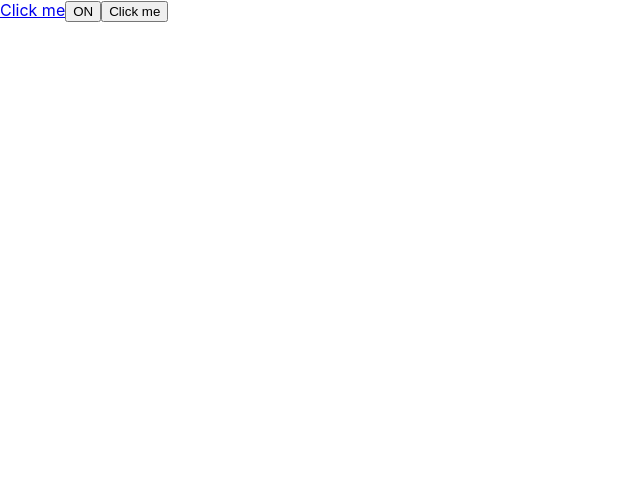
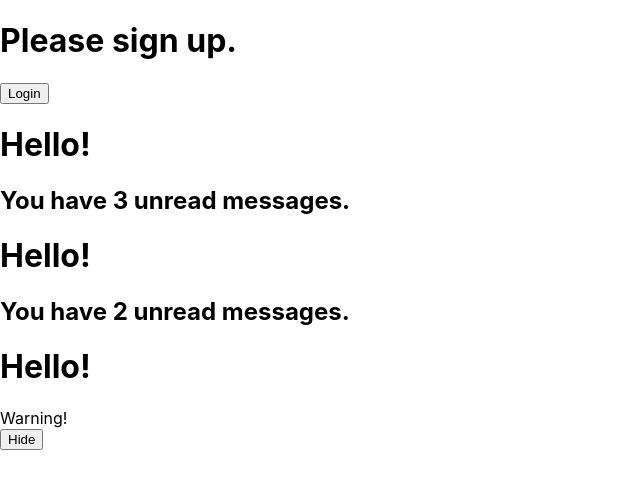
Before and after one commit to mrkajetanp/web-development, a React (Create React App) app in the folder React/Projects/game-tutorial/: page / in a window 1280 px wide. Shown: the top 488 px of the page, without its empty margins (0-640 px from the left). Built offline with nearby package versions, Linux system fonts and the light colour scheme.

Commit message:
[React] Basics - Conditional Rendering

```diff
--- /dev/null
+++ b/React/Projects/game-tutorial/src/ConditionalRendering.tsx
@@ -0,0 +1,147 @@
+
+import React from 'react';
+import './App.css';
+
+function Mailbox(props: {unreadMessages: string[]}) {
+    let unreadMessages = props.unreadMessages;
+
+    return (
+        <div>
+            <h1>Hello!</h1>
+            {unreadMessages.length > 0 &&
+                <h2>
+                    You have {unreadMessages.length} unread messages.
+                </h2>
+            }
+        </div>
+    );
+}
+
+function LoginButton(props: any) {
+    return (
+        <button onClick={props.onClick}>
+            Login
+        </button>
+    );
+}
+
+function LogoutButton(props: any) {
+    return (
+        <button onClick={props.onClick}>
+        Logout
+        </button>
+    );
+}
+
+function UserGreeting(props: {}) {
+    return <h1>Welcome back!</h1>;
+}
+
+function GuestGreeting(props: {}) {
+    return <h1>Please sign up.</h1>;
+}
+
+function Greeting(props: { isLoggedIn: boolean }) {
+    let isLoggedIn = props.isLoggedIn;
+
+    if (isLoggedIn) {
+        return <UserGreeting />;
+    }
+
+    return <GuestGreeting />;
+}
+
+class LoginControl extends React.Component {
+    state: { isLoggedIn: boolean };
+
+    constructor(props: any) {
+        super(props);
+        this.state = { isLoggedIn: false };
+    }
+
+    handleLoginClick = () => {
+        this.setState({ isLoggedIn: true });
+    }
+
+    handleLogoutClick = () => {
+        this.setState({ isLoggedIn: false });
+    }
+
+    render() {
+        let isLoggedIn = this.state.isLoggedIn;
+
+        let button;
+        if (isLoggedIn) {
+            button = <LogoutButton onClick={this.handleLogoutClick} />;
+        } else {
+            button = <LoginButton onClick={this.handleLoginClick} />;
+        }
+
+        return (
+            <div>
+                <Greeting isLoggedIn={isLoggedIn} />
+                { button }
+            </div>
+        )
+    }
+}
+
+let messages: string[] = ["React", "Re: React", "Re:Re: React"];
+let messages2: string[] = ["React", "Re: React"];
+let messages3: string[] = [];
+
+function WarningBanner(props: { warn: boolean }) {
+    if (!props.warn) {
+        return null;
+    }
+
+    return (
+        <div className="warning">
+            Warning!
+        </div>
+    )
+}
+
+class Page extends React.Component {
+    state: { showWarning: boolean };
+
+    constructor(props: { warn: boolean }) {
+        super(props);
+        this.state = { showWarning: true };
+    }
+
+    handleToggleClick = () => {
+        this.setState((state: { showWarning: boolean }) => ({
+            showWarning: !state.showWarning
+        }));
+    }
+
+    render() {
+        return (
+            <div>
+                <WarningBanner warn={this.state.showWarning} />
+                <button onClick={this.handleToggleClick}>
+                    {this.state.showWarning ? 'Hide' : 'Show'}
+                </button>
+            </div>
+        )
+    }
+}
+
+let element = (
+    <div>
+        <LoginControl />
+        <Mailbox unreadMessages={messages} />
+        <Mailbox unreadMessages={messages2} />
+        <Mailbox unreadMessages={messages3} />
+        <Page />
+    </div>
+)
+
+let ConditionalRendering: React.FC = () => {
+    return (
+        element
+    );
+}
+
+export default ConditionalRendering;
--- a/React/Projects/game-tutorial/src/index.tsx
+++ b/React/Projects/game-tutorial/src/index.tsx
@@ -2,10 +2,10 @@ import React from 'react';
 import ReactDOM from 'react-dom';
 import './index.css';
 // import App from './App';
-import HandlingEvents from './HandlingEvents';
+import ConditionalRendering from './ConditionalRendering';
 import * as serviceWorker from './serviceWorker';
 
-ReactDOM.render(<HandlingEvents />, document.getElementById('root'));
+ReactDOM.render(<ConditionalRendering />, document.getElementById('root'));
 
 // If you want your app to work offline and load faster, you can change
 // unregister() to register() below. Note this comes with some pitfalls.
```
